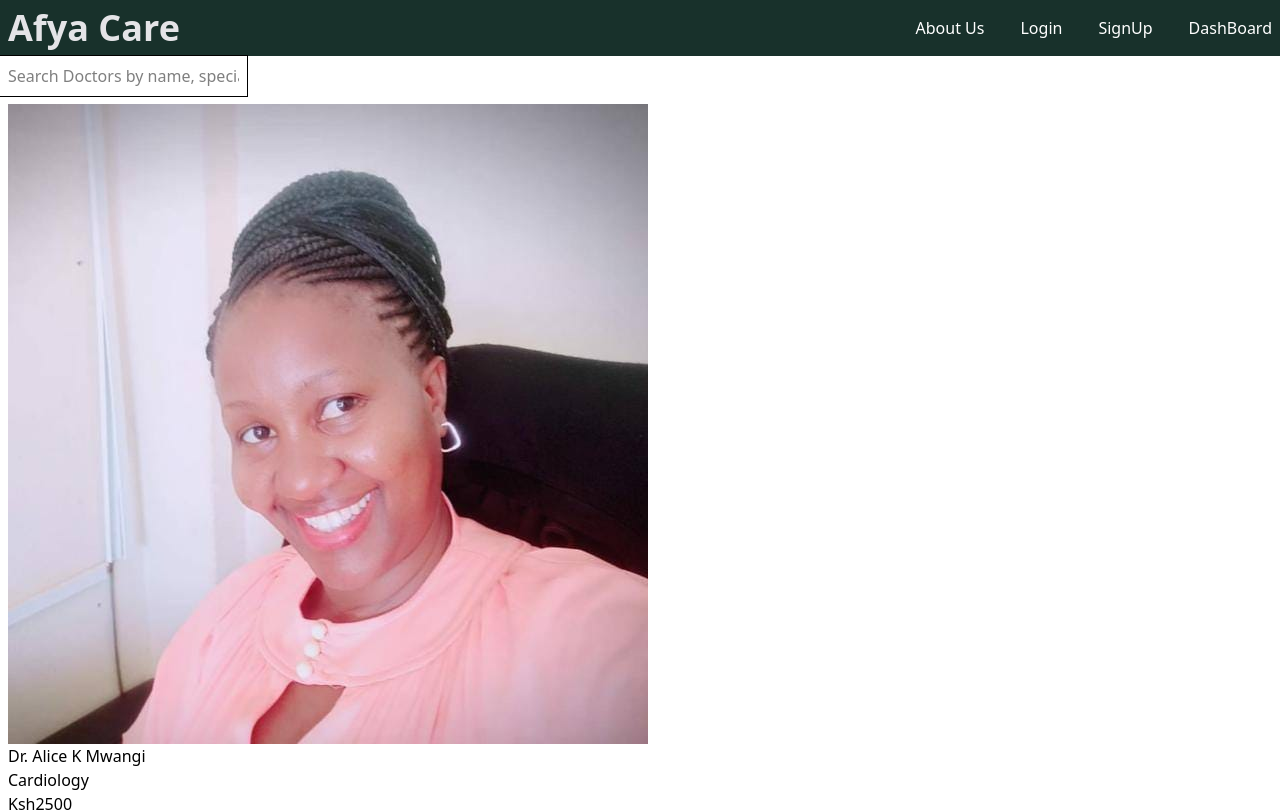
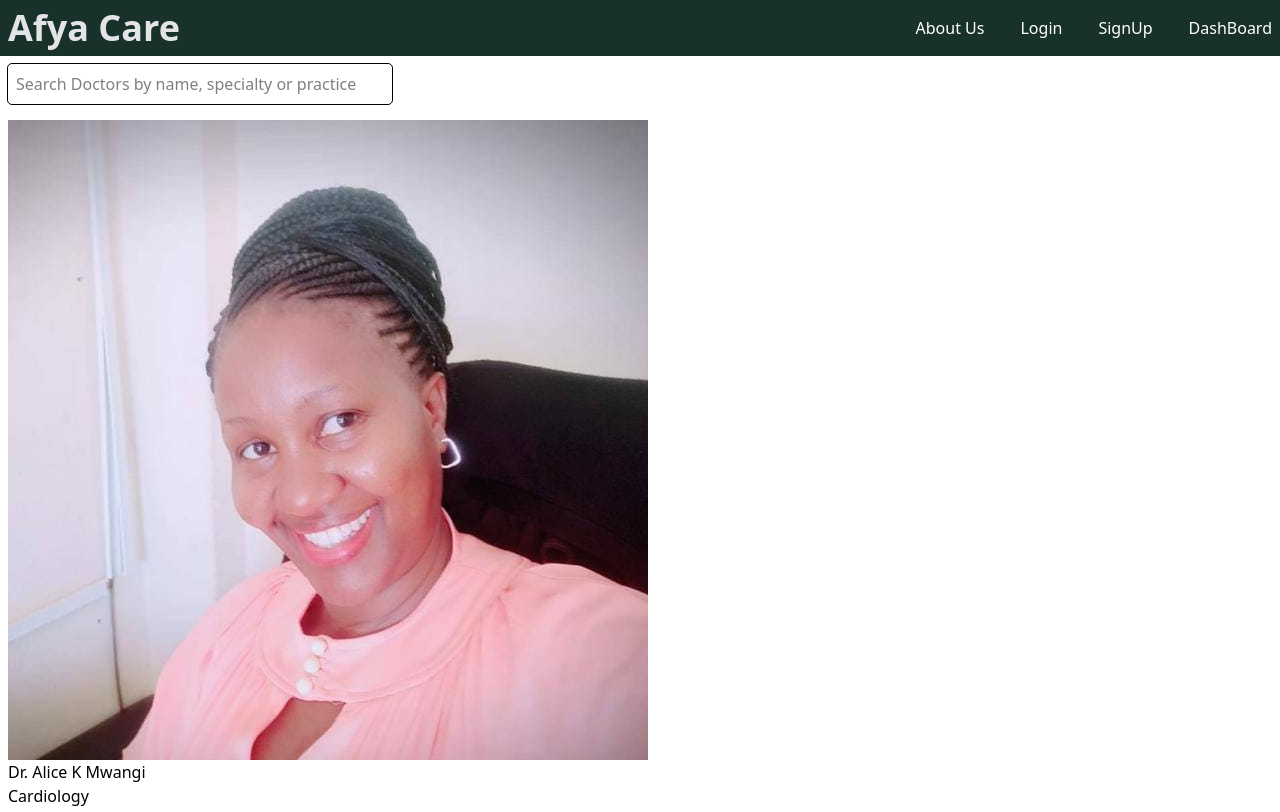
Before and after one commit to Ianmwia/react-capstone-med, a React (Vite) app: page /dashboard in a window 1280 px wide. Shown: the top 812 px of the page. Built offline with nearby package versions, Linux system fonts and the light colour scheme.

Commit message:
preventing debounce search

```diff
--- a/Dashboard/components/Search.jsx
+++ b/Dashboard/components/Search.jsx
@@ -1,13 +1,21 @@
-import { useContext } from 'react';
+import { useContext, useState } from 'react';
 import { SearchContext } from '../../src/context/SearchCreator';
 
 export default function Search(){
-    const {searchTerm, setSearchTerm} = useContext(SearchContext)
+    const {setSearchTerm} = useContext(SearchContext)
+    const [input, setInput] = useState('')
+
+    const handleKeyDown = (e) => {
+        if (e.key === "Enter") {
+            e.preventDefault()
+            setSearchTerm(input)
+        }
+  };
 
     return(
         <>
-        <div className='mb-2'>
-            <input className='outline p-2' type="text" placeholder='Search Doctors by name, specialty or practice' value={searchTerm} onChange={(e)=> setSearchTerm(e.target.value)}/>
+        <div className='mb-2 p-2'>
+            <input className='outline p-2 rounded w-full max-w-sm' type="text" placeholder='Search Doctors by name, specialty or practice' value={input} onChange={(e)=> setInput(e.target.value)} onKeyDown={handleKeyDown}/>
         </div>
         </>
     )
```
